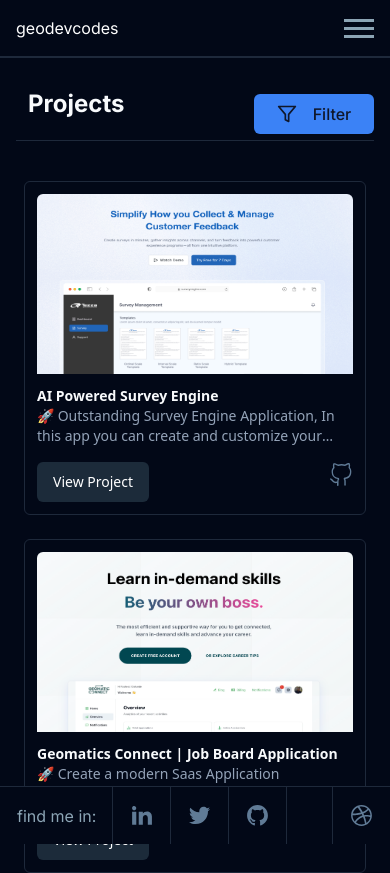
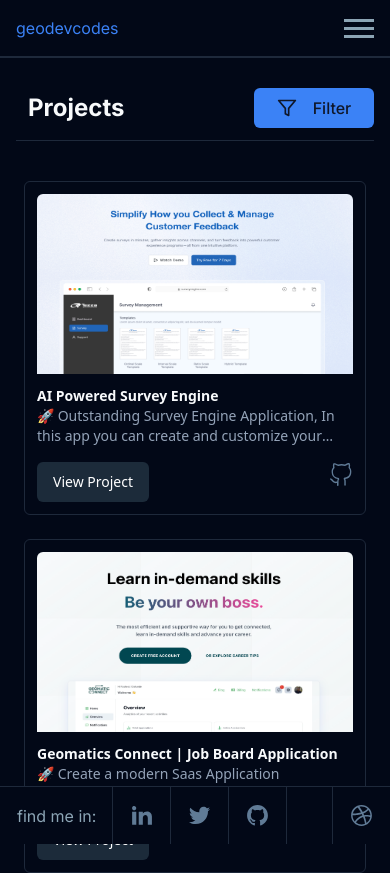
Before and after one commit to geodevcodes/v2_portfolio, a Next.js app: page /projects in a window 390 px wide. Shown: the top 873 px of the page. Built offline with nearby package versions, Linux system fonts and the light colour scheme.

Commit message:
fix: adjust padding in Projects component and update link text color in Navbar for improved styling

```diff
--- a/app/(others)/projects/page.tsx
+++ b/app/(others)/projects/page.tsx
@@ -53,9 +53,9 @@ export default function Projects() {
 
   return (
     <main className="px-4 p-2 md:p-8 md:pt-16 min-h-screen mb-6 w-full max-w-7xl">
-      <div className="pl-3 md:pb-6 mb-8 md:mb-4 border-b border-slate">
+      <div className="pl-3 pb-3 md:pb-6 mb-8 md:mb-4 border-b border-slate">
         <div className="flex items-center justify-between">
-          <p className="text-2xl md:text-3xl mb-5 md:mb-0 lg:text-left lg:text-4xl font-bold">
+          <p className="text-2xl md:text-3xl  lg:text-left lg:text-4xl font-bold">
             Projects
           </p>
           <div className="flex gap-x-6 ">
--- a/app/components/navbar/Navbar.tsx
+++ b/app/components/navbar/Navbar.tsx
@@ -22,7 +22,7 @@ export default function Navbar() {
       )}
     >
       <div className="flex items-center justify-between w-full md:w-[25%] md:flex- border-b border-slate md:border-none">
-        <Link href="/" className="p-4 text-whit text-[#8CA5B5] dark:text-white">
+        <Link href="/" className="p-4 text-[#8CA5B5] dark:text-primary">
           geodevcodes
         </Link>
 
--- a/app/layout.tsx
+++ b/app/layout.tsx
@@ -23,7 +23,6 @@ export default function RootLayout({
         <SessionProviderPage>
           <ThemeProvider
             attribute="class"
-            // defaultTheme="system"
             defaultTheme="dark"
             enableSystem
             disableTransitionOnChange
```
